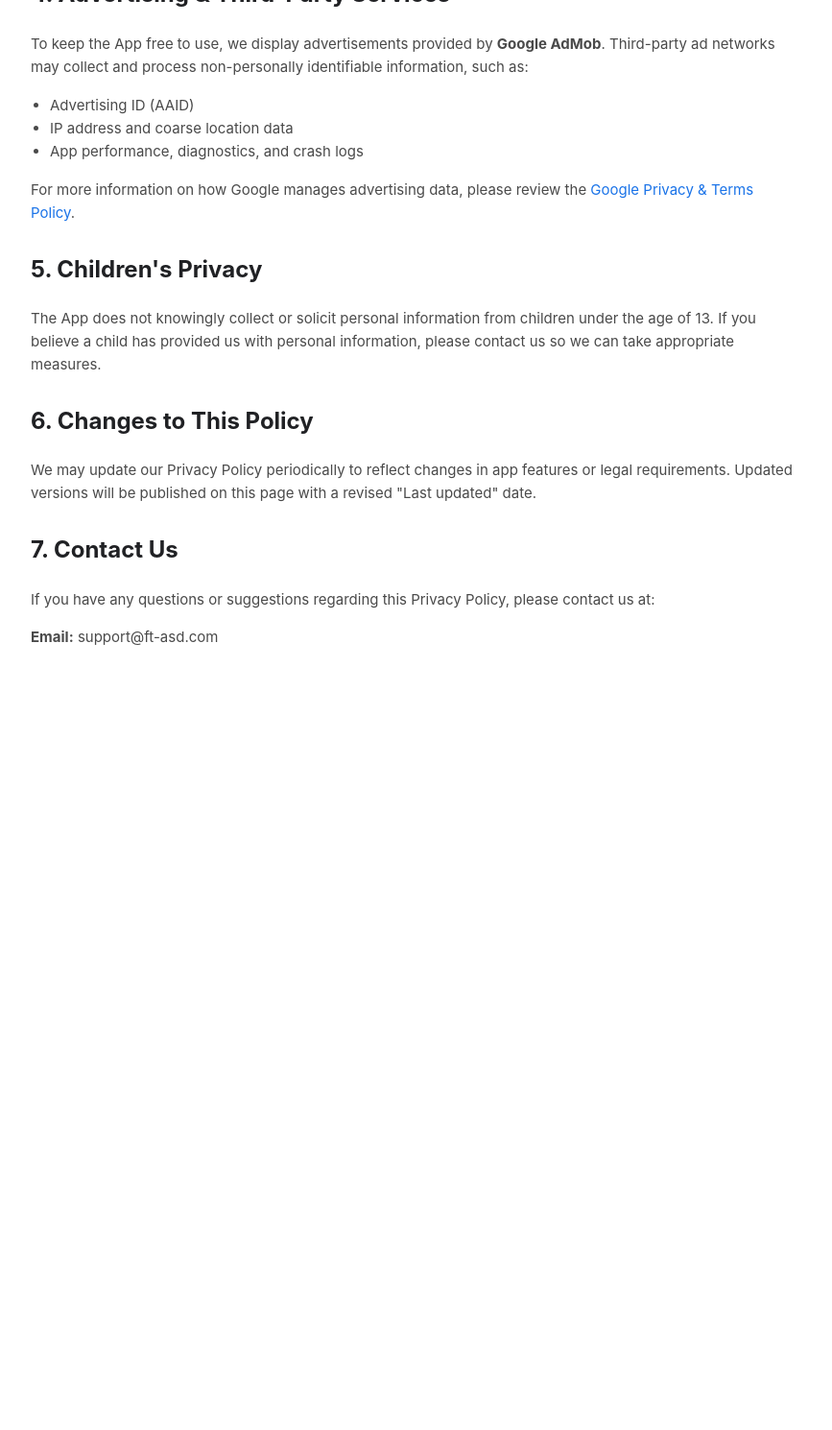
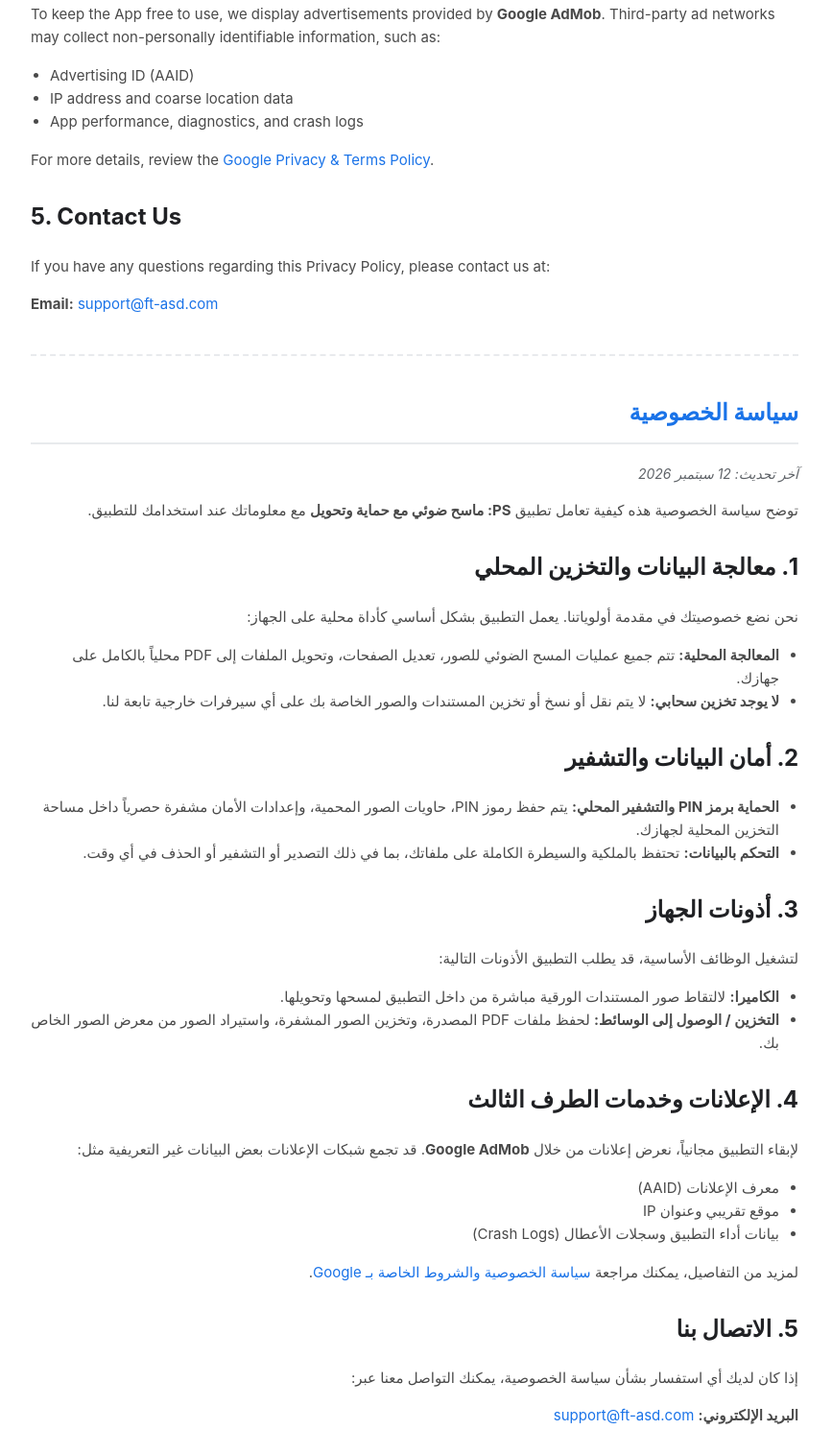
Before and after one commit to FT-ASD/PS-app, a plain HTML site: page index.html in a window 1280 px wide. Shown: the part 937-2427 px from the top of the page at 96% size, without its empty margins (208-1075 px from the left). Before the commit the page ends 1652 px from the top, so only its background shows below. Drawn offline with Linux system fonts and the light colour scheme.

Commit message:
Refactor Privacy Policy structure and content

```diff
--- a/index.html
+++ b/index.html
@@ -1,3 +1,4 @@
+HTML
 <!DOCTYPE html>
 <html lang="en">
 <head>
@@ -20,10 +21,15 @@
         a { color: #1a73e8; text-decoration: none; }
         a:hover { text-decoration: underline; }
         .last-updated { color: #5f6368; font-size: 14px; font-style: italic; }
+        .divider { margin: 40px 0; border: 0; border-top: 2px dashed #e8eaed; }
+        .arabic-section { direction: rtl; text-align: right; }
+        .arabic-section ul { padding-right: 20px; padding-left: 0; }
     </style>
 </head>
 <body>
 
+    <!-- English Section -->
+    <section lang="en" dir="ltr">
         <h1>Privacy Policy</h1>
         <p class="last-updated">Last updated: September 12, 2026</p>
 
@@ -37,7 +43,6 @@
         </ul>
 
         <h2>2. Data Security & Encryption</h2>
-    <p>The App provides built-in protection features to secure your content:</p>
         <ul>
             <li><strong>PIN Protection & Local Encryption:</strong> Any PIN codes, secured image containers, and internal application security settings are stored encrypted exclusively on your local device storage.</li>
             <li><strong>Data Control:</strong> You retain complete ownership and control over your files, including the ability to export, encrypt, or delete them at any time.</li>
@@ -51,23 +56,61 @@
         </ul>
 
         <h2>4. Advertising & Third-Party Services</h2>
-    <p>To keep the App free to use, we display advertisements provided by <strong>Google AdMob</strong>. Third-party ad networks may collect and process non-personally identifiable information, such as:</p>
+        <p>To keep the App free to use, we display advertisements provided by <strong>Google AdMob</strong>. Third-party ad networks may collect non-personally identifiable information, such as:</p>
         <ul>
             <li>Advertising ID (AAID)</li>
             <li>IP address and coarse location data</li>
             <li>App performance, diagnostics, and crash logs</li>
         </ul>
-    <p>For more information on how Google manages advertising data, please review the <a href="https://policies.google.com/privacy" target="_blank" rel="noopener">Google Privacy & Terms Policy</a>.</p>
+        <p>For more details, review the <a href="https://policies.google.com/privacy" target="_blank" rel="noopener">Google Privacy & Terms Policy</a>.</p>
 
-    <h2>5. Children's Privacy</h2>
-    <p>The App does not knowingly collect or solicit personal information from children under the age of 13. If you believe a child has provided us with personal information, please contact us so we can take appropriate measures.</p>
+        <h2>5. Contact Us</h2>
+        <p>If you have any questions regarding this Privacy Policy, please contact us at:</p>
+        <p><strong>Email:</strong> <a href="mailto:tecuploads@gmail.com">support@ft-asd.com</a></p>
+    </section>
 
-    <h2>6. Changes to This Policy</h2>
-    <p>We may update our Privacy Policy periodically to reflect changes in app features or legal requirements. Updated versions will be published on this page with a revised "Last updated" date.</p>
+    <hr class="divider">
 
-    <h2>7. Contact Us</h2>
-    <p>If you have any questions or suggestions regarding this Privacy Policy, please contact us at:</p>
-    <p><strong>Email:</strong> support@ft-asd.com</p>
+    <!-- Arabic Section -->
+    <section lang="ar" dir="rtl" class="arabic-section">
+        <h1>سياسة الخصوصية</h1>
+        <p class="last-updated">آخر تحديث: 12 سبتمبر 2026</p>
+
+        <p>توضح سياسة الخصوصية هذه كيفية تعامل تطبيق <strong>PS: ماسح ضوئي مع حماية وتحويل</strong> مع معلوماتك عند استخدامك للتطبيق.</p>
+
+        <h2>1. معالجة البيانات والتخزين المحلي</h2>
+        <p>نحن نضع خصوصيتك في مقدمة أولوياتنا. يعمل التطبيق بشكل أساسي كأداة محلية على الجهاز:</p>
+        <ul>
+            <li><strong>المعالجة المحلية:</strong> تتم جميع عمليات المسح الضوئي للصور، تعديل الصفحات، وتحويل الملفات إلى PDF محلياً بالكامل على جهازك.</li>
+            <li><strong>لا يوجد تخزين سحابي:</strong> لا يتم نقل أو نسخ أو تخزين المستندات والصور الخاصة بك على أي سيرفرات خارجية تابعة لنا.</li>
+        </ul>
+
+        <h2>2. أمان البيانات والتشفير</h2>
+        <ul>
+            <li><strong>الحماية برمز PIN والتشفير المحلي:</strong> يتم حفظ رموز PIN، حاويات الصور المحمية، وإعدادات الأمان مشفرة حصرياً داخل مساحة التخزين المحلية لجهازك.</li>
+            <li><strong>التحكم بالبيانات:</strong> تحتفظ بالملكية والسيطرة الكاملة على ملفاتك، بما في ذلك التصدير أو التشفير أو الحذف في أي وقت.</li>
+        </ul>
+
+        <h2>3. أذونات الجهاز</h2>
+        <p>لتشغيل الوظائف الأساسية، قد يطلب التطبيق الأذونات التالية:</p>
+        <ul>
+            <li><strong>الكاميرا:</strong> لالتقاط صور المستندات الورقية مباشرة من داخل التطبيق لمسحها وتحويلها.</li>
+            <li><strong>التخزين / الوصول إلى الوسائط:</strong> لحفظ ملفات PDF المصدرة، وتخزين الصور المشفرة، واستيراد الصور من معرض الصور الخاص بك.</li>
+        </ul>
+
+        <h2>4. الإعلانات وخدمات الطرف الثالث</h2>
+        <p>لإبقاء التطبيق مجانياً، نعرض إعلانات من خلال <strong>Google AdMob</strong>. قد تجمع شبكات الإعلانات بعض البيانات غير التعريفية مثل:</p>
+        <ul>
+            <li>معرف الإعلانات (AAID)</li>
+            <li>موقع تقريبي وعنوان IP</li>
+            <li>بيانات أداء التطبيق وسجلات الأعطال (Crash Logs)</li>
+        </ul>
+        <p>لمزيد من التفاصيل، يمكنك مراجعة <a href="https://policies.google.com/privacy" target="_blank" rel="noopener">سياسة الخصوصية والشروط الخاصة بـ Google</a>.</p>
+
+        <h2>5. الاتصال بنا</h2>
+        <p>إذا كان لديك أي استفسار بشأن سياسة الخصوصية، يمكنك التواصل معنا عبر:</p>
+        <p><strong>البريد الإلكتروني:</strong> <a href="mailto:tecuploads@gmail.com">support@ft-asd.com</a></p>
+    </section>
 
 </body>
 </html>
```
Lines whose indentation alone changed are shown as unchanged.
